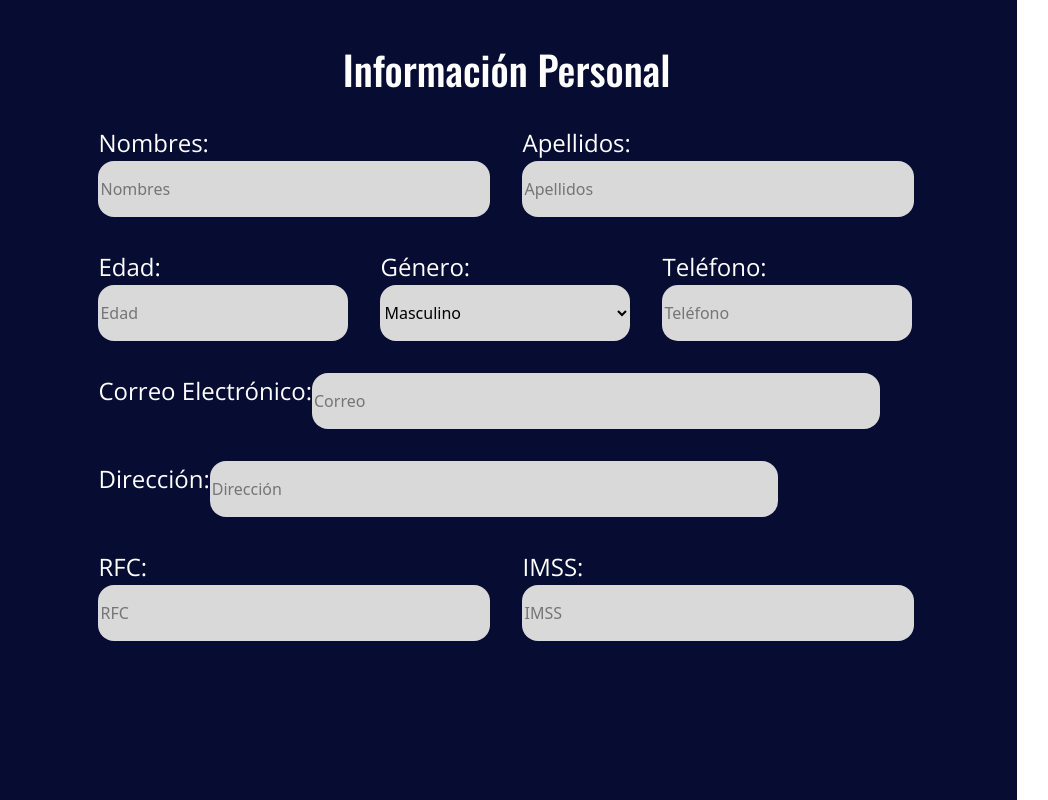
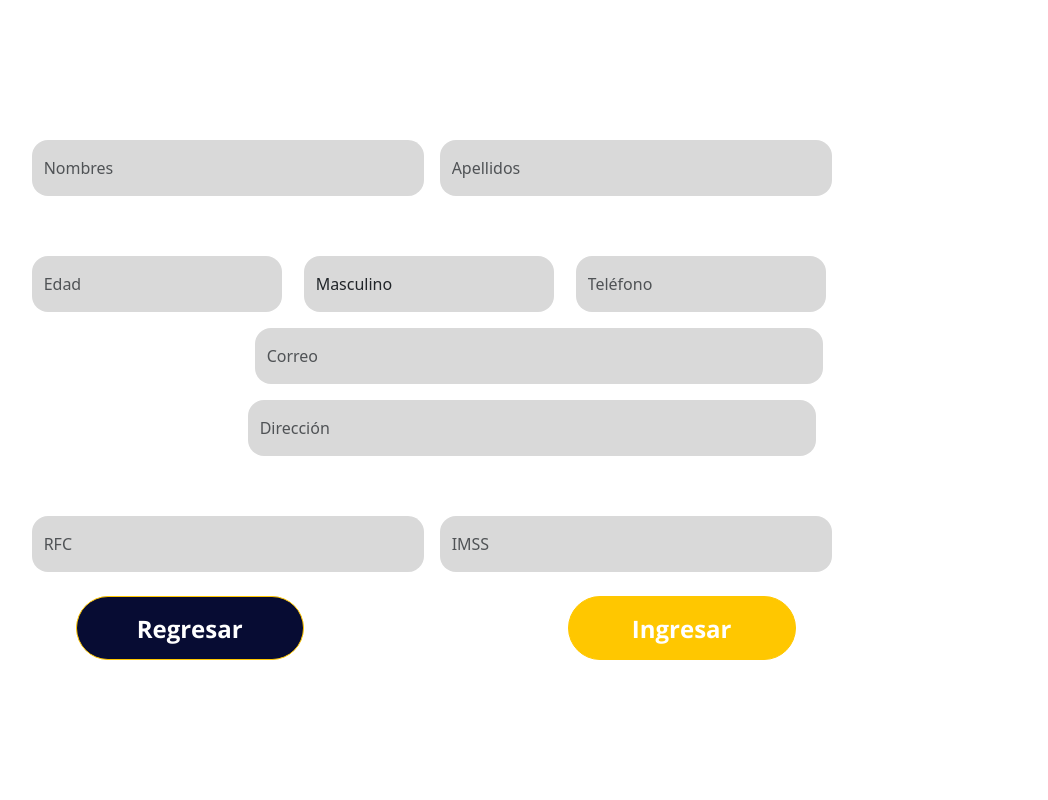
Before and after one commit to RECSTEINS/InnoVenta, a React (Create React App) app in the folder cliente/: page /agregarEmpleado in a window 1280 px wide. Shown: the top 800 px of the page, without its empty margins (95-1143 px from the left). Built offline with nearby package versions, Linux system fonts and the light colour scheme.

Commit message:
empleados-agregar

```diff
--- a/cliente/src/Components/Dashboard/AdminPanel/Empleados/AgregarEmpleado.js
+++ b/cliente/src/Components/Dashboard/AdminPanel/Empleados/AgregarEmpleado.js
@@ -6,7 +6,7 @@
 import { auth } from "../../../../Auth/firebaseConfig";
 
 
-function AgregarEmpleado(){
+function AgregarEmpleado({ onRegresar }){
 
 
     const [formData, setFormData] = useState({
@@ -68,113 +68,146 @@
             console.error("Error:", error);
             alert("Ocurrió un error al registrar el empleado.");
         }
-
-
-        /*
-        try {
-            const response = await fetch("http://localhost:7777/agregar-empleado", {
-                method: "POST",
-                headers: {
-                    "Content-Type": "application/json"
-                },
-                body: JSON.stringify({
-                    nombre: formData.nombres,
-                    apellido: formData.apellidos,
-                    edad: formData.edad,
-                    genero: formData.genero,
-                    telefono: formData.telefono,
-                    email: formData.correo,
-                    direccion: formData.direccion,
-                    rfc: formData.rfc,
-                    nss: formData.imss,
-                    fecha_alta: new Date().toISOString(),
-                    activo: "Activo"
-                })
-            });
-
-            const result = await response.json();
-
-            if (response.status === 201) {
-                alert("Empleado agregado exitosamente.");
-                setFormData({
-                    nombres: "",
-                    apellidos: "",
-                    edad: "",
-                    genero: "",
-                    telefono: "",
-                    correo: "",
-                    direccion: "",
-                    rfc: "",
-                    imss: ""
-                });
-            } else {
-                alert(result.message || "Error al agregar el empleado.");
-            }
-        } catch (error) {
-            console.error("Error al enviar la solicitud:", error);
-            alert("Error al conectar con el servidor.");
-        }*/
     };
 
 
     return(
-        <section className="section-ingresar-empleados">
+        <section className="container mt-4 agregar-empleado-form">
             <form onSubmit={handleSubmit}>
-                <div className="caja-ingresar-empleados Margin-divs-abajo">
-                    <div className="Titulo margin-abajo">
-                        <h1>Información Personal</h1>
+                <div className="mb-4 Titulo margin-abajo">
+                    <h1 className="text-center">Información Personal</h1>
                 </div>
-                    <div className="Caja-Nombre-Apellido margin-abajo">
-                        <div className="Caja-Nombre margin-derecha">
-                            <label htmlFor="nombres" className="Nombres">Nombres:</label><br/>
-                            <input type="text" id="nombres" placeholder="Nombres" value={formData.nombres} onChange={handleChange} />
+
+                <div className="row mb-3 Caja-Nombre-Apellido margin-abajo">
+                    <div className="col-md-6 Caja-Nombre margin-derecha">
+                        <label htmlFor="nombres" className="form-label Nombres">Nombres:</label>
+                        <input
+                            type="text"
+                            id="nombres"
+                            className="form-control"
+                            placeholder="Nombres"
+                            value={formData.nombres}
+                            onChange={handleChange}
+                        />
                     </div>
-                        <div className="Caja-Apellido">
-                            <label htmlFor="apellidos" className="Apellidos">Apellidos:</label><br/>
-                            <input type="text" id="apellidos" placeholder="Apellidos" value={formData.apellidos} onChange={handleChange} />
+                    <div className="col-md-6 Caja-Apellido">
+                        <label htmlFor="apellidos" className="form-label Apellidos">Apellidos:</label>
+                        <input
+                            type="text"
+                            id="apellidos"
+                            className="form-control"
+                            placeholder="Apellidos"
+                            value={formData.apellidos}
+                            onChange={handleChange}
+                        />
                     </div>
                 </div>
 
-                    <div className="Caja-Edad-Genero-Telefono margin-abajo">
-                        <div className="Caja-Edad margin-derecha">
-                            <label htmlFor="edad" className="Edad">Edad:</label><br/>
-                            <input type="number" max="100" id="edad" placeholder="Edad" value={formData.edad} onChange={handleChange} />
+                <div className="row mb-3 Caja-Edad-Genero-Telefono margin-abajo">
+                    <div className="col-md-4 Caja-Edad margin-derecha">
+                        <label htmlFor="edad" className="form-label Edad">Edad:</label>
+                        <input
+                            type="number"
+                            id="edad"
+                            className="form-control"
+                            placeholder="Edad"
+                            max="100"
+                            value={formData.edad}
+                            onChange={handleChange}
+                        />
                     </div>
-                        <div className="Caja-Genero margin-derecha">
-                            <label htmlFor="genero" className="Genero">Género:</label><br/>
-                            <select id="genero" value={formData.genero} onChange={handleChange}>
+                    <div className="col-md-4 Caja-Genero margin-derecha">
+                        <label htmlFor="genero" className="form-label Genero">Género:</label>
+                        <select
+                            id="genero"
+                            className="form-select"
+                            value={formData.genero}
+                            onChange={handleChange}
+                        >
                             <option value="Masculino">Masculino</option>
                             <option value="Femenino">Femenino</option>
                         </select>
                     </div>
-                        <div className="Caja-Telefono">
-                            <label htmlFor="telefono" className="Telefono">Teléfono:</label><br/>
-                            <input type="text" id="telefono" placeholder="Teléfono" value={formData.telefono} onChange={handleChange} />
+                    <div className="col-md-4 Caja-Telefono">
+                        <label htmlFor="telefono" className="form-label Telefono">Teléfono:</label>
+                        <input
+                            type="text"
+                            id="telefono"
+                            className="form-control"
+                            placeholder="Teléfono"
+                            value={formData.telefono}
+                            onChange={handleChange}
+                        />
                     </div>
                 </div>
 
-                    <div className="Caja-Correo margin-abajo">
-                        <label htmlFor="correo" className="">Correo Electrónico:</label><br/>
-                        <input type="email" id="correo" placeholder="Correo" value={formData.correo} onChange={handleChange} />
+                <div className="mb-3 Caja-Correo margin-abajo">
+                    <div class="SubCaja-Correo margin-derecha">
+                        <label htmlFor="correo" className="form-label">Correo Electrónico: </label>
                     </div>
-                    <div className="Caja-Direccion margin-abajo">
-                        <label htmlFor="direccion" className="Direccion">Dirección:</label><br/>
-                        <input type="text" id="direccion" placeholder="Dirección" value={formData.direccion} onChange={handleChange} />
+                    <input
+                        type="email"
+                        id="correo"
+                        className="form-control"
+                        placeholder="Correo"
+                        value={formData.correo}
+                        onChange={handleChange}
+                    />
                 </div>
-                    <div className="Caja-RFC-IMSS">
-                        <div className="Caja-RFC margin-derecha">
-                            <label htmlFor="rfc" className="RFC">RFC:</label><br/>
-                            <input type="text" id="rfc" placeholder="RFC" value={formData.rfc} onChange={handleChange} />
+
+                <div className="mb-3 Caja-Direccion margin-abajo">
+                    <div class="SubCaja-Direccion margin-derecha">
+                        <label htmlFor="direccion" className="form-label Direccion">Dirección:</label>
                     </div>
-                        <div className="Caja-IMSS">
-                            <label htmlFor="imss" className="IMSS">IMSS:</label><br/>
-                            <input type="text" id="imss" placeholder="IMSS" value={formData.imss} onChange={handleChange} />
+                        <input
+                            type="text"
+                            id="direccion"
+                            className="form-control"
+                            placeholder="Dirección"
+                            value={formData.direccion}
+                            onChange={handleChange}
+                        />
+                </div>
+
+                <div className="row mb-3 Caja-RFC-IMSS">
+                    <div className="col-md-6 Caja-RFC margin-derecha">
+                        <label htmlFor="rfc" className="form-label RFC">RFC:</label>
+                        <input
+                            type="text"
+                            id="rfc"
+                            className="form-control"
+                            placeholder="RFC"
+                            value={formData.rfc}
+                            onChange={handleChange}
+                        />
+                    </div>
+                    <div className="col-md-6 Caja-IMSS">
+                        <label htmlFor="imss" className="form-label IMSS">IMSS:</label>
+                        <input
+                            type="text"
+                            id="imss"
+                            className="form-control"
+                            placeholder="IMSS"
+                            value={formData.imss}
+                            onChange={handleChange}
+                        />
                     </div>
                 </div>
-                </div>
-                <div className="Botones">
-                    <button type="button" className="Boton-Regresar Texto-Boton margin-boton-izquierda margin-boton-Regresar">Regresar</button>
-                    <button type="submit" className="Boton-Ingresar Texto-Boton">Ingresar</button>
+
+                <div className="d-flex justify-content-between Botones">
+                    <button
+                        type="button"
+                        className="btn btn-secondary Boton-Regresar Texto-Boton margin-boton-izquierda margin-boton-Regresar"
+                        onClick={onRegresar}
+                    >
+                        Regresar
+                    </button>
+                    <button
+                        type="submit"
+                        className="btn btn-primary Boton-Ingresar Texto-Boton"
+                    >
+                        Ingresar
+                    </button>
                 </div>
             </form>
         </section>
--- a/cliente/src/Components/Dashboard/AdminPanel/Empleados/Empleados.js
+++ b/cliente/src/Components/Dashboard/AdminPanel/Empleados/Empleados.js
@@ -1,11 +1,15 @@
 import ClientAxios from "../../../../Config/axios";
 import React, { useEffect, useState} from 'react';
 import DataTable from 'react-data-table-component';
+import { Link } from "react-router-dom";
+import AgregarEmpleado from "./AgregarEmpleado";
+import '../css/Empleado.css';
 
 function EmpleadosPanel(){
     const [users, setUsers] = useState([]);
     const [filteredUsers, setFilteredUsers] = useState([]);
     const [selectedUser, setSelectedUser] = useState(null);
+    const [mostrarAddEmpleado, setMostrarAddEmpleado] = useState(false);
 
     const URL = 'http://localhost:7777/getEmpleados'
 
@@ -50,24 +54,28 @@
 
     return(
         <div className="empleado">
+            {!mostrarAddEmpleado ? (
+                <>
                     <h2>Empleados</h2>
-            <button onClick={""} className="adaptive-button">
+                    <button
+                        className="adaptive-button"
+                        onClick={() => setMostrarAddEmpleado(true)}
+                    >
                         <ion-icon name="person-add-outline"></ion-icon>
                         Nuevo empleado
                     </button>
-
-            {/*<input className="empleadoBuscador" type="text" onChange={handleChange} placeholder="Buscar por nombre"/>*/}
-
-
-
                     <DataTable
                         columns={columns}
                         data={filteredUsers}
                         paginationPerPage={7}
                         pagination
                     />
-
-
+                </>
+            ) : (
+                <div className="agregar-empleado-panel">
+                    <AgregarEmpleado onRegresar={() => setMostrarAddEmpleado(false)}/>
+                </div>
+            )}
         </div>
     )
 }
--- a/cliente/src/Components/Dashboard/AdminPanel/css/AgregarEmpleado.css
+++ b/cliente/src/Components/Dashboard/AdminPanel/css/AgregarEmpleado.css
@@ -1,41 +1,12 @@
-.section-ingresar-empleados{
-    background-color: #070C33;
-    width: 1112px;
-    height: 1248px;
-}
-
-.section-ingresar-empleados input:hover{
-    background-color: #44464a;
+.agregar-empleado-form{
     color: #fff;
-}
-
-.section-ingresar-empleados select:hover{
-    background-color: #44464a;
-    color: #fff;
-}
-
-.caja-ingresar-empleados{
-    width: 906px;
-    height: 702px;
-    background-color: #070C33;
-    color: #fff;
-    /*
-    background-color: #fff;
-    color: #070C33;
-    */
-    margin: 0px 104px;
-    padding: 45px 45px;
-    border: none;
-    border-radius: 5px;
+    height: 800px;
 }
 
 .margin-abajo{
     margin-bottom: 32px;
 }
 
-.margin-derecha{
-    margin-right: 32px;
-}
 
 .Titulo{
     font-family: 'Oswald', sans-serif;
@@ -116,7 +87,26 @@
 }
 
 .SubCaja-Correo{
-    width: 216px;
+    width: 223px;
+}
+
+.Caja-RFC-IMSS{
+    display: flex;
+    width: 816px;
+}
+
+.Caja-RFC-IMSS label{
+    font-family: 'open sans', sans-serif;
+    font-size: 24px;
+}
+
+.Caja-RFC-IMSS input{
+    width: 392px;
+    height: 56px;
+    flex-shrink: 0;
+    border-radius: 16px;
+    background: #D9D9D9;
+    border: none;
 }
 
 .Caja-Direccion{
@@ -142,41 +132,22 @@
     width: 216px;
 }
 
-.Caja-RFC-IMSS{
-    display: flex;
-    width: 816px;
-}
-
-.Caja-RFC-IMSS label{
-    font-family: 'open sans', sans-serif;
-    font-size: 24px;
-}
-
-.Caja-RFC-IMSS input{
-    width: 392px;
-    height: 56px;
-    flex-shrink: 0;
-    border-radius: 16px;
-    background: #D9D9D9;
-    border: none;
-}
-
 .Margin-divs-abajo{
     margin-bottom: 240px;
 }
 
 .margin-boton-izquierda{
-    margin-right: 192px;
+    margin-right: 0px;
 }
 
 .margin-boton-Regresar{
-    margin-left: 90px;
+    margin-left: 0px;
 }
 
 .Botones{
-    width: 906px;
+    width: 800px;
     height: 104px;
-    margin: 0px 104px;
+    margin: 0px 4px;
     padding: 8px 40px;
 }
 
--- /dev/null
+++ b/cliente/src/Components/Dashboard/AdminPanel/css/Empleado.css
@@ -0,0 +1,4 @@
+.empleado{
+    height: 500px;
+    background-color: black;
+}
--- a/cliente/src/Components/Dashboard/AdminPanel/css/Inicio.css
+++ b/cliente/src/Components/Dashboard/AdminPanel/css/Inicio.css
@@ -1,217 +1,67 @@
-:root{
-    --orange: #ef791e;
-    --white: #fff;
-    --gray: #f5f5f5;
-    --black1: #222;
-    --black2: #999;
+@import url('https://fonts.googleapis.com/css2?family=Open+Sans:ital,wght@0,300..800;1,300..800&display=swap');
+
+.dashboard-izquierdo{
+    width: 250px;
+    margin-left: -56px;
+    background-color: #070C33;
+    position: fixed;
+    transform: translate(-184%,0%);
 }
 
-.dashboard{
-    min-height: 0px;
-    overflow-x: hidden;
-    margin-left: 0px;
-    margin-top: 0px;
-    color: var(--black1);
+.barra-superior-dashboard{
+    width: 971px;
+    margin-left: -2px;
+    background-color: #070C33;
+    transform: translate(8%, 0%);
+    position: sticky;
 }
 
-.containe{
-    position: relative;
-    width: 100%;
+.nav-link{
+    color: #ffff;
+    font-weight: 700;
+    text-decoration: none;
+    font-family: 'Open Sans';
 }
 
-.navigation{
-    position:fixed;
-    width: 275px;
-    height: 100%;
-    background: var(--orange);
-    border-left: 3px solid var(--orange);
-    transition: 0.5s;
-    overflow-y:auto;
+.nav-item.active .nav-link {
+    background-color: #FFC700;
+    color: #000;
+    font-weight: bold;
+    border-radius: 8px;
 }
 
-.navigation.active{
-    width: 40px;
+.nav-link:hover{
+    color: #FFC700;
 }
 
-.navigation ul{
-    top: 0;
-    left: 0;
-    width: 100%;
+.contenido-dashboard{
+    margin-left: 75px;
+    background-color: #b31919;
+    width: 972px;
+    /*margin-bottom: -10px;
+    background-size: cover;
+    min-height: 93vh;*/
+    height: 583px;
 }
 
-.navigation ul li{
-    position: relative;
-    width: 100%;
-    list-style: none;
-    border-top-left-radius: 30px;
-    border-bottom-left-radius: 30px;
+.icono-dashboard{
+    margin-left: 63px;
 }
 
-.navigation ul li:hover,
-.navigation ul li.hovered{
-    background-color: var(--white);
+.icono-dashboard2{
+    margin-left: 70px;
 }
 
-.navigation ul li .title:hover{
-    color: var(--black1);
+.rol-dashboard{
+    transform: translate(550%, 0%);
+    font-family: 'Open Sans';
 }
 
-
-.navigation ul li:nth-child(1){
-    margin-bottom: 40px;
-    pointer-events: none;
+.agregar-empleado-panel{
+    background-color: #070C33;
+    margin-left: -20px;
+    width: 968px;
+    height: 800px;
+    transform: translate(0%, -8%);
+    min-height: 100vh;
 }
-
-.navigation ul li a{
-    position: relative;
-    display: block;
-    width: 100%;
-    display: flex;
-    text-decoration: none;
-    color: var(--white);
-}
-
-.navigation ul li:hover a,
-.navigation ul li.hovered a{
-    color: var(--orange);
-}
-
-.navigation ul li a .icon{
-    position: relative;
-    display: block;
-    min-width: 60px;
-    height: 60px;
-    line-height: 60px;
-    text-align: center;
-}
-
-.navigation ul li a .icon ion-icon{
-    font-size: 1.75rem;
-}
-
-.navigation ul li a .title{
-    position: relative;
-    display: block;
-    padding: 0 10px;
-    height: 60px;
-    line-height: 60px;
-    text-align: start;
-    white-space: nowrap;
-}
-
-.navigation ul li:hover a::before,
-.navigation ul li.hovered a::before{
-    content: "";
-    position: absolute;
-    right: 0;
-    top: -50px;
-    width: 50px;
-    height: 50px;
-    background-color: transparent;
-    border-radius: 50%;
-    box-shadow: 35px 35px 0 10px var(--white);
-    pointer-events: none;
-}
-
-.navigation ul li:hover a::after,
-.navigation ul li.hovered a::after{
-    content: "";
-    position: absolute;
-    right: 0;
-    bottom: -50px;
-    width: 50px;
-    height: 50px;
-    background-color: transparent;
-    border-radius: 50%;
-    box-shadow: 35px -35px 0 10px var(--white);
-    pointer-events: none;
-}
-
-.main_dashboard{
-    position:fixed;
-    width: calc(100% - 300px);
-    left: 275px;
-    min-height: 100vh;
-    background: var(--white);
-    transition: 0.5s;
-    overflow-y: auto;
-}
-
-.main_dashboard.active{
-    width: calc(100% -80px);
-    left: 110px;
-}
-
-.topbar_dashboard{
-    width: 100%;
-    height: 60px;
-    display:flex;
-    align-items: center;
-    padding: 0 10px;
-}
-
-.toggle_dashboard{
-    position: relative;
-    width: 60px;
-    height: 60px;
-    display: flex;
-    justify-content:right;
-    align-items: center;
-    font-size: 2.5rem;
-    cursor: pointer;
-}
-
-.search_dashboard{
-    position: relative;
-    width: 400px;
-    margin: 0 10px;
-    justify-content: center !important;
-}
-
-.search_dashboard label{
-    position: relative;
-    width: 100%;
-    margin-left: 30px;
-}
-
-.search_dashboard label input{
-    width: 100%;
-    height: 40px;
-    border-radius: 40px;
-    padding: 5px 31px;
-    font-size: 18px;
-    outline: none;
-    border: 1px solid var(--black2);
-}
-
-.search_dashboard label ion-icon{
-    position: absolute;
-    top: 0;
-    left: 10px;
-    font-size: 1.2rem;
-}
-
-.nav-logo-container2{
-    margin-left: 350px;
-    justify-content: center;
-    align-items: center;
-    width: 2000px;
-    height: 2000px;
-}
-.dashboard-container {
-    max-height: 100vh;
-    overflow-y: auto;
-}
-
-.ContenidoEmpleado{
-    overflow-y: auto;
-}
-
-.contenido-chat {
-    display: flex;
-    justify-content: center;
-    align-items: center;
-    margin-top: 200px;
-    margin-right: 400px;
-    height: 100%;
-  }
```
Also changed, not shown: cliente/src/Components/Dashboard/AdminPanel/InicioAdmin.js (+44 -85 lines). Lines whose indentation alone changed are shown as unchanged.
